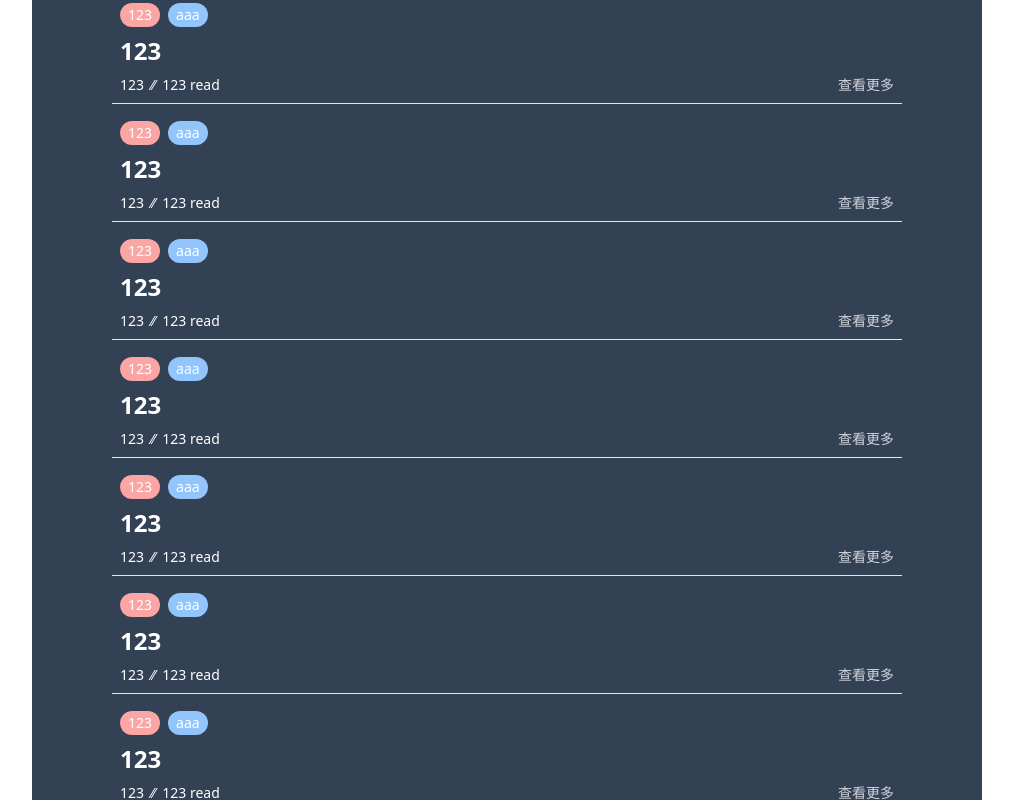
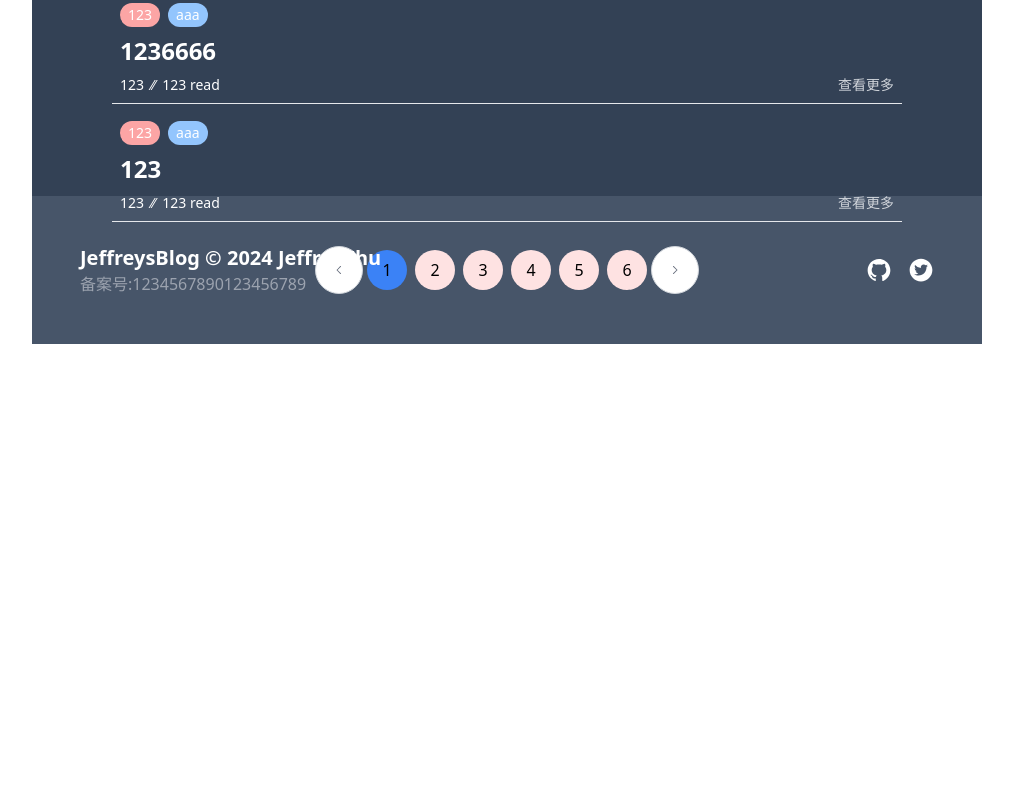
Before and after one commit to JeffreyZhu0201/NanoPress, a React (Create React App) app in the folder jeffreysblogfronted/: page /blogs in a window 1280 px wide. Shown: the part 700-1500 px from the top of the page, without its empty margins (133-1146 px from the left). After the commit the page ends 1044 px from the top, so only its background shows below. Built offline with nearby package versions, Linux system fonts and the light colour scheme.

Commit message:
完成分页器

```diff
--- a/jeffreysblogfronted/src/common/testData/blogData.tsx
+++ b/jeffreysblogfronted/src/common/testData/blogData.tsx
@@ -1,8 +1,151 @@
 
 const testBlogs = [
     {
+        blogId: "1234",
+        title: "123",
+        author: "123",
+        read: "123",
+        date: "123",
+        content: "123",
+        category: [{ name: "123", color: "red" }, { name: "aaa", color: "blue" }]
+    },
+    {
         blogId: "123",
         title: "123",
+        author: "123",
+        read: "123",
+        date: "123",
+        content: "123",
+        category: [{ name: "123", color: "red" }, { name: "aaa", color: "blue" }]
+    },
+    {
+        blogId: "123",
+        title: "123",
+        author: "123",
+        read: "123",
+        date: "123",
+        content: "123",
+        category: [{ name: "123", color: "red" }, { name: "aaa", color: "blue" }]
+    },
+    {
+        blogId: "123",
+        title: "1236666",
+        author: "123",
+        read: "123",
+        date: "123",
+        content: "123",
+        category: [{ name: "123", color: "red" }, { name: "aaa", color: "blue" }]
+    },
+    {
+        blogId: "123",
+        title: "123",
+        author: "123",
+        read: "123",
+        date: "123",
+        content: "123",
+        category: [{ name: "123", color: "red" }, { name: "aaa", color: "blue" }]
+    },
+    {
+        blogId: "123",
+        title: "123",
+        author: "123",
+        read: "123",
+        date: "123",
+        content: "123",
+        category: [{ name: "123", color: "red" }, { name: "aaa", color: "blue" }]
+    },
+    {
+        blogId: "123",
+        title: "123",
+        author: "123",
+        read: "123",
+        date: "123",
+        content: "123",
+        category: [{ name: "123", color: "red" }, { name: "aaa", color: "blue" }]
+    },
+    {
+        blogId: "123",
+        title: "123",
+        author: "123",
+        read: "123",
+        date: "123",
+        content: "123",
+        category: [{ name: "123", color: "red" }, { name: "aaa", color: "blue" }]
+    },
+    {
+        blogId: "123123123",
+        title: "126663",
+        author: "123",
+        read: "123",
+        date: "123",
+        content: "123",
+        category: [{ name: "123", color: "red" }, { name: "aaa", color: "blue" }]
+    },
+    {
+        blogId: "123",
+        title: "123",
+        author: "123",
+        read: "123",
+        date: "123",
+        content: "123",
+        category: [{ name: "123", color: "red" }, { name: "aaa", color: "blue" }]
+    },
+    {
+        blogId: "123",
+        title: "123",
+        author: "123",
+        read: "123",
+        date: "123",
+        content: "123",
+        category: [{ name: "123", color: "red" }, { name: "aaa", color: "blue" }]
+    },
+    {
+        blogId: "123",
+        title: "12666663",
+        author: "123",
+        read: "123",
+        date: "123",
+        content: "123",
+        category: [{ name: "123", color: "red" }, { name: "aaa", color: "blue" }]
+    },
+    {
+        blogId: "123",
+        title: "123",
+        author: "123",
+        read: "123",
+        date: "123",
+        content: "123",
+        category: [{ name: "123", color: "red" }, { name: "aaa", color: "blue" }]
+    },
+    {
+        blogId: "123",
+        title: "123",
+        author: "123",
+        read: "123",
+        date: "123",
+        content: "123",
+        category: [{ name: "123", color: "red" }, { name: "aaa", color: "blue" }]
+    },{
+        blogId: "123",
+        title: "123",
+        author: "123",
+        read: "123",
+        date: "123",
+        content: "123",
+        category: [{ name: "123", color: "red" }, { name: "aaa", color: "blue" }]
+    },
+    {
+        blogId: "123",
+        title: "123",
+        author: "123",
+        read: "123",
+        date: "123",
+        content: "123",
+        category: [{ name: "123", color: "red" }, { name: "aaa", color: "blue" }]
+    },
+    {
+        blogId: "123123123123123123",
+        title: "1212312312312313",
         author: "123",
         read: "123",
         date: "123",
@@ -64,26 +207,8 @@ const testBlogs = [
         category: [{ name: "123", color: "red" }, { name: "aaa", color: "blue" }]
     },
     {
-        blogId: "123",
-        title: "123",
-        author: "123",
-        read: "123",
-        date: "123",
-        content: "123",
-        category: [{ name: "123", color: "red" }, { name: "aaa", color: "blue" }]
-    },
-    {
-        blogId: "123",
-        title: "123",
-        author: "123",
-        read: "123",
-        date: "123",
-        content: "123",
-        category: [{ name: "123", color: "red" }, { name: "aaa", color: "blue" }]
-    },
-    {
-        blogId: "123",
-        title: "123",
+        blogId: "123666666",
+        title: "123123123123123",
         author: "123",
         read: "123",
         date: "123",
--- a/jeffreysblogfronted/src/components/Pagination.tsx
+++ b/jeffreysblogfronted/src/components/Pagination.tsx
@@ -1,6 +1,8 @@
 /* eslint-disable jsx-a11y/anchor-is-valid */
 /* eslint-disable react/jsx-no-comment-textnodes */
 import React from "react";
+
+import {GoChevronLeft, GoChevronRight } from "react-icons/go"
 
 export default function Pagination(props: {
     postsPerPage: number,
@@ -11,13 +13,13 @@ export default function Pagination(props: {
 }) {
 
     const items = [...Array(Math.ceil(props.totalPosts / props.postsPerPage))].map((_item,_itemIndex)=>{
-        return <div className="h-10 w-10 cursor-pointer bg-red-500 rounded mx-1 flex flex-row items-center justify-center">
-            {_itemIndex}
+        return <div className={`h-10 w-10 cursor-pointer rounded-full mx-1 flex flex-row items-center justify-center ${(props.currentPage === (_itemIndex+1)) ?'bg-blue-500':'bg-red-100'}`}>
+            {_itemIndex+1}
         </div>
     })
 
     return (
-        <div className='py-2 flex flex-row'>
+        <div className='py-2 flex flex-row items-center'>
             {/* <div>
                 <p className='text-sm text-gray-700'>
                     Showing
@@ -37,9 +39,9 @@ export default function Pagination(props: {
                         }
                     }}
                     href='#'
-                    className='relative inline-flex items-center px-2 py-2 rounded-l-md border border-gray-300 bg-white text-sm font-medium text-gray-500 hover:bg-gray-50'
+                    className={`${(props.currentPage === 1)?'pointer-events-none':''} flex flex-row items-center justify-center h-12 w-12 rounded-full border border-gray-300 bg-white text-sm font-medium text-gray-500 hover:bg-gray-50`}
                 >
-                    <span>Previous</span>
+                    <span><GoChevronLeft></GoChevronLeft></span>
                 </a>
                 <div className="flex flex-row">
                     {items}
@@ -51,9 +53,9 @@ export default function Pagination(props: {
                         }
                     }}
                     href='#'
-                    className='relative inline-flex items-center px-2 py-2 rounded-r-md border border-gray-300 bg-white text-sm font-medium text-gray-500 hover:bg-gray-50'
+                    className={`${(props.currentPage === Math.ceil(props.totalPosts / props.postsPerPage))?'pointer-events-none':''} flex flex-row items-center justify-center h-12 w-12 rounded-full border border-gray-300 bg-white text-sm font-medium text-gray-500 hover:bg-gray-50`}
                 >
-                    <span>Next</span>
+                    <span><GoChevronRight></GoChevronRight></span>
                 </a>
         </div>
     );
--- a/jeffreysblogfronted/src/pages/Blogs.tsx
+++ b/jeffreysblogfronted/src/pages/Blogs.tsx
@@ -2,7 +2,7 @@
  * @Author: JeffreyZhu 1624410543@qq.com
  * @Date: 2024-11-25 21:03:31
  * @LastEditors: JeffreyZhu 1624410543@qq.com
- * @LastEditTime: 2024-11-30 20:52:29
+ * @LastEditTime: 2024-11-30 23:52:14
  * @FilePath: \JeffreysBlog\jeffreysblogfronted\src\pages\Blogs.tsx
  * @Description: File Description Here...
  *
@@ -23,7 +23,7 @@ function Blogs() {
     const [previousEnable,setPrevoisEnable] = useState(0);
     const [nextEnable,setNextEnable] = useState(1);
 
-    const [blogsPerPage] = useState(10);
+    const [blogsPerPage] = useState(5);
 
     useEffect(() => {
         const fetchPosts = async () => {
@@ -50,7 +50,7 @@ function Blogs() {
 
 
     return (
-        <div className="p-2 md:p-16 bg-slate-700 h-full flex flex-col">
+        <div className="p-2 md:p-16 bg-slate-700 h-screen flex flex-col">
             <div className="mb-2 md:mb-16">
                 <h1 className="font-bold text-xl md:text-4xl text-white mt-2 mb-8">Blogs</h1>
                 <p className="text-base md:text-lg text-white overflow-ellipsis">Articles, tutorials, snippets, rants, and everything else. Subscribe for updates as they happen.</p>
```
